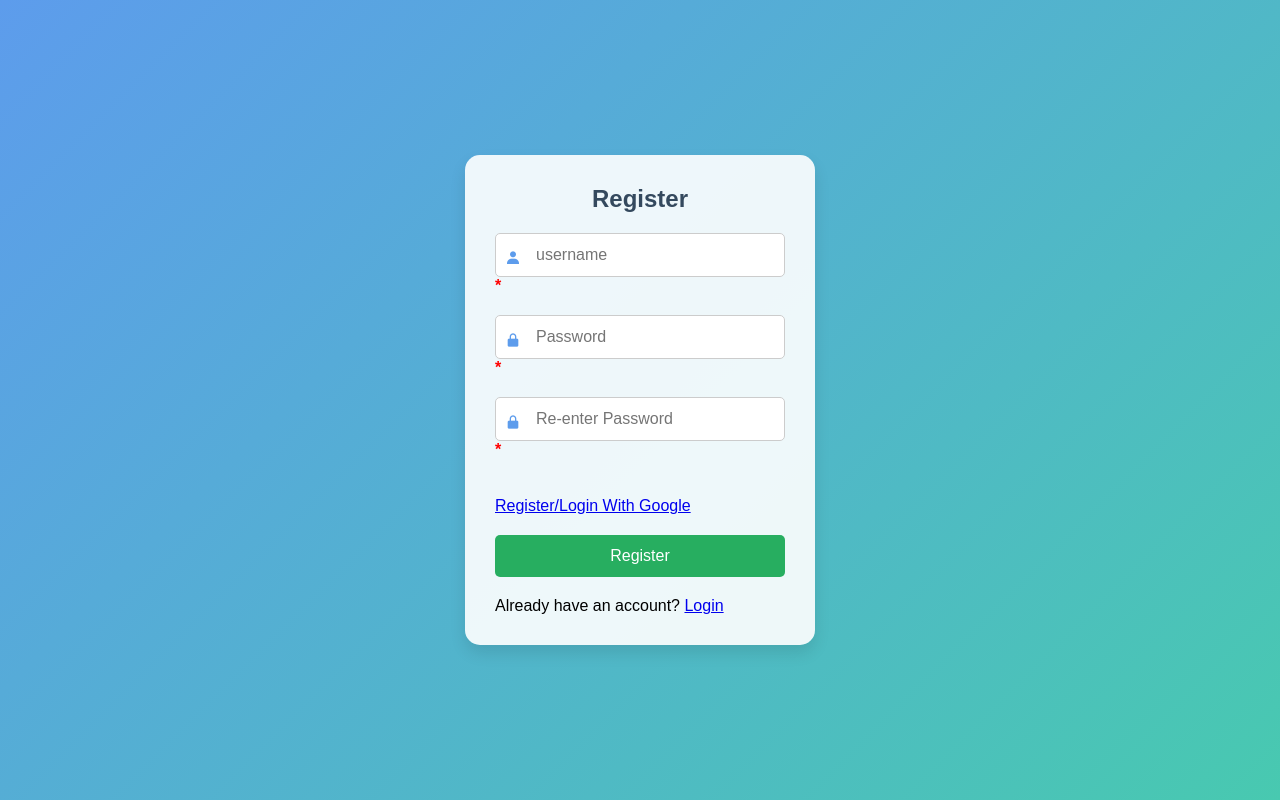
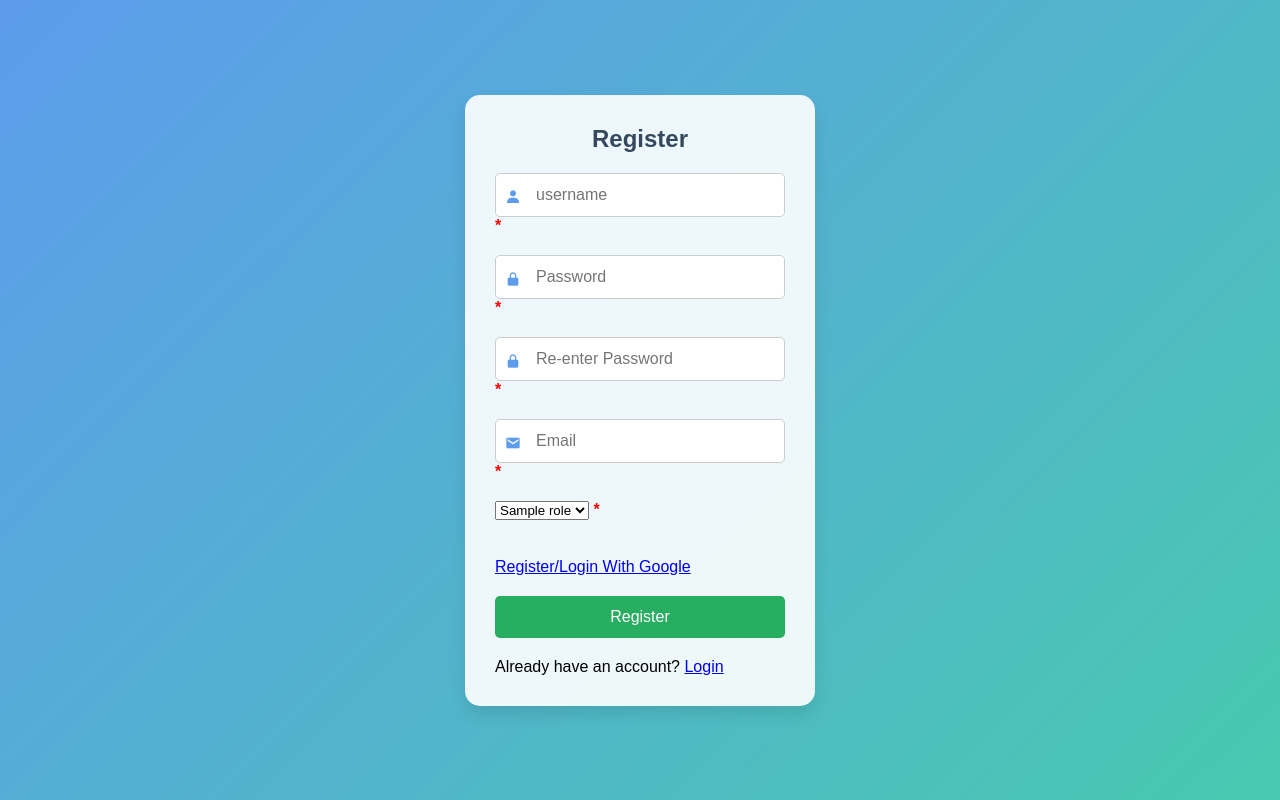
Before and after one commit to Isaiah-woko/MedifyCare, a Flask app: page /auth/register in a window 1280 px wide. Run offline with Flask 3, Linux system fonts and the light colour scheme; tables that the repository leaves empty hold one stand-in row (values such as "Sample post"); some libraries are stand-ins or nearby versions.

Commit message:
made changes on register file

```diff
--- a/webapp/templates/auth/register.html
+++ b/webapp/templates/auth/register.html
@@ -43,6 +43,25 @@
                     <span style="color: red;">[{{ error }}]</span>
                 {% endfor %}
             </div>
+
+            <div class="input-box">
+                {{ form.email(class_='form-control', placeholder='Email') }}
+                <span style="color: red; font-weight: bold;">*</span>
+                <i class='bx bxs-envelope'></i>
+                {% for error in form.email.errors %}
+                    <span style="color: red;">[{{ error }}]</span>
+                {% endfor %}
+            </div>
+
+            <div class="input-box">
+                {{ form.role(class_='form-control') }}
+                <span style="color: red; font-weight: bold;">*</span>
+                {% for error in form.role.errors %}
+                    <span style="color: red;">[{{ error }}]</span>
+                {% endfor %}
+            </div>
+
+
             <div class="input-box">
                 <br>
                 <a href="{{ url_for('google.login') }}">Register/Login With Google</a>
```
